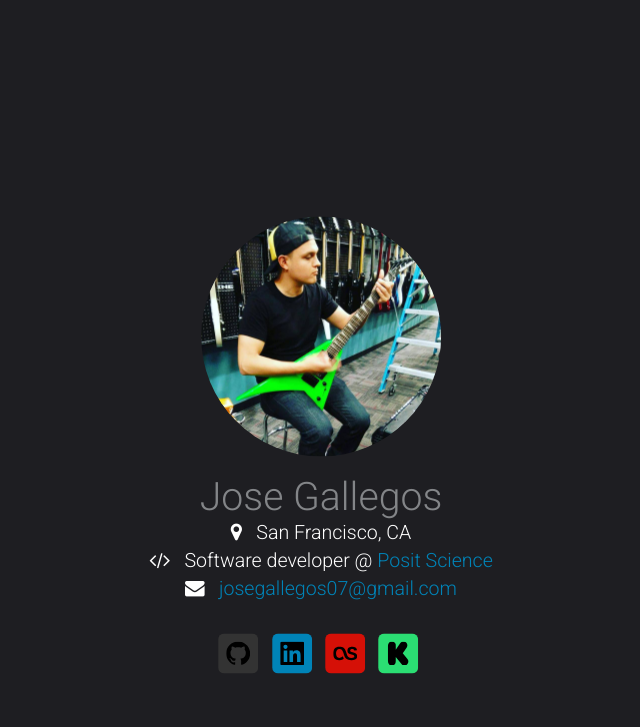
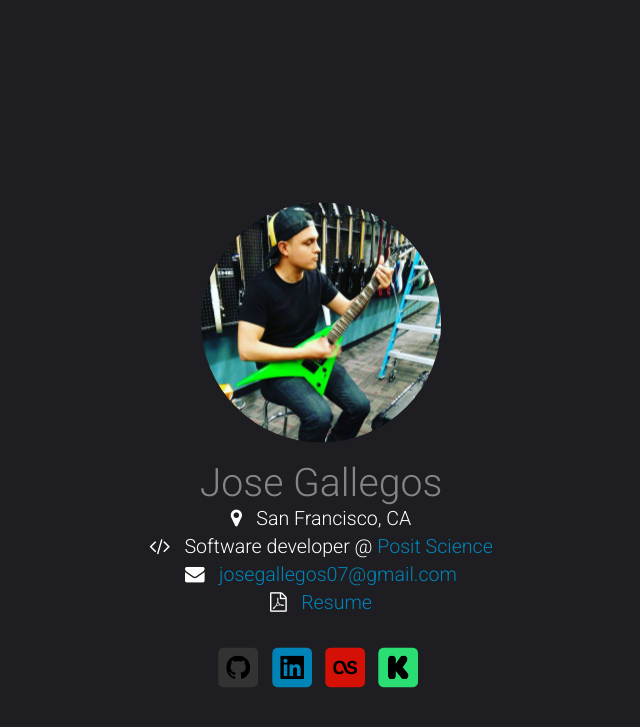
Before and after one commit to josegallegos07/josegallegos.info, a Jekyll site: the page built from index.html, in a window 1280 px wide. Shown: the top 727 px of the page, without its empty margins (319-959 px from the left). Built offline with Jekyll 4.4.1, drawn with Linux system fonts in a browser that asks for light colours; nearby versions of some CDN libraries.

Commit message:
2017 resume

```diff
--- a/_data/profile.json
+++ b/_data/profile.json
@@ -18,6 +18,11 @@
       "icon" : "envelope",
       "desc" : "contact",
       "val" : "<a href='mailto:josegallegos07@gmail.com'>josegallegos07@gmail.com</a>"
+    },
+    {
+      "icon" : "file-pdf-o",
+      "desc" : "resume",
+      "val": "<a href='assets/raw/gallegos2017.pdf'>Resume</a>"
     }
   ],
   "social_media": [
```
Also changed, not shown: 1 other file.
